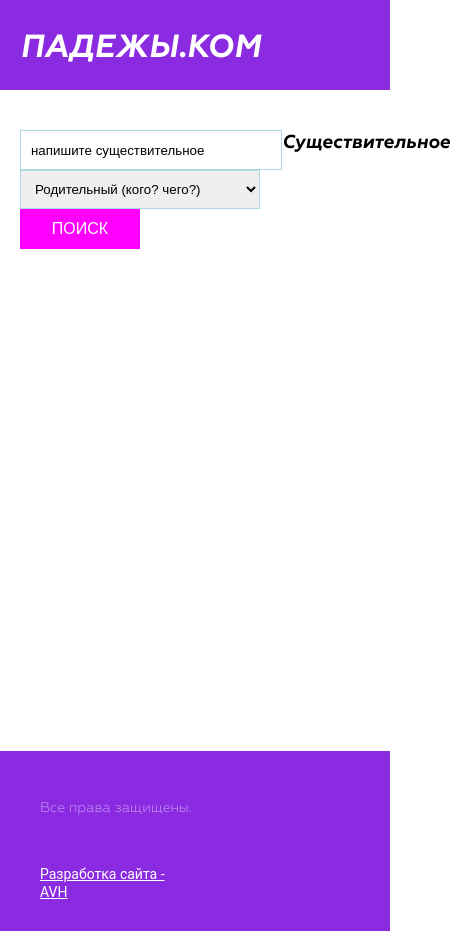
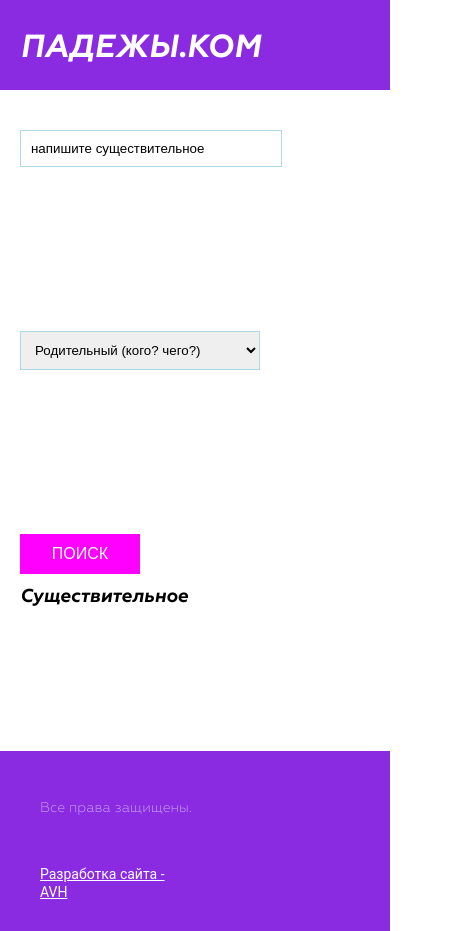
Before and after one commit to AntonChanin/padezgy, a React (Create React App) app: page / in a window 390 px wide. Shown: the whole page, 450 px wide, since content can reach past the window. Built offline with nearby package versions, Linux system fonts and the light colour scheme.

Commit message:
screen adaptive fixs

```diff
--- a/src/component/input/input.css
+++ b/src/component/input/input.css
@@ -2,5 +2,4 @@
   border: 1px solid lightblue;
   padding: 10px;
   width: 240px;
-  height: calc(100% - 22px);
 }
--- a/src/component/main/main.css
+++ b/src/component/main/main.css
@@ -35,6 +35,20 @@
 
 @media screen and (max-width: 608px) {
   .main-canvas_body {
-    height: 120px;
+    height: calc(100% - 183px);
+    display: flex;
+    flex-direction: column;
+    align-content: stretch;
+    align-items: flex-start;
+  }
+
+  .main-canvas_search {
+    display: flex;
+    flex-direction: column;
+    flex-wrap: nowrap;
+    justify-content: space-between;
+    height: 100%;
+    max-height: initial;
+    margin: 0 0 10px 0;
   }
 }
```
